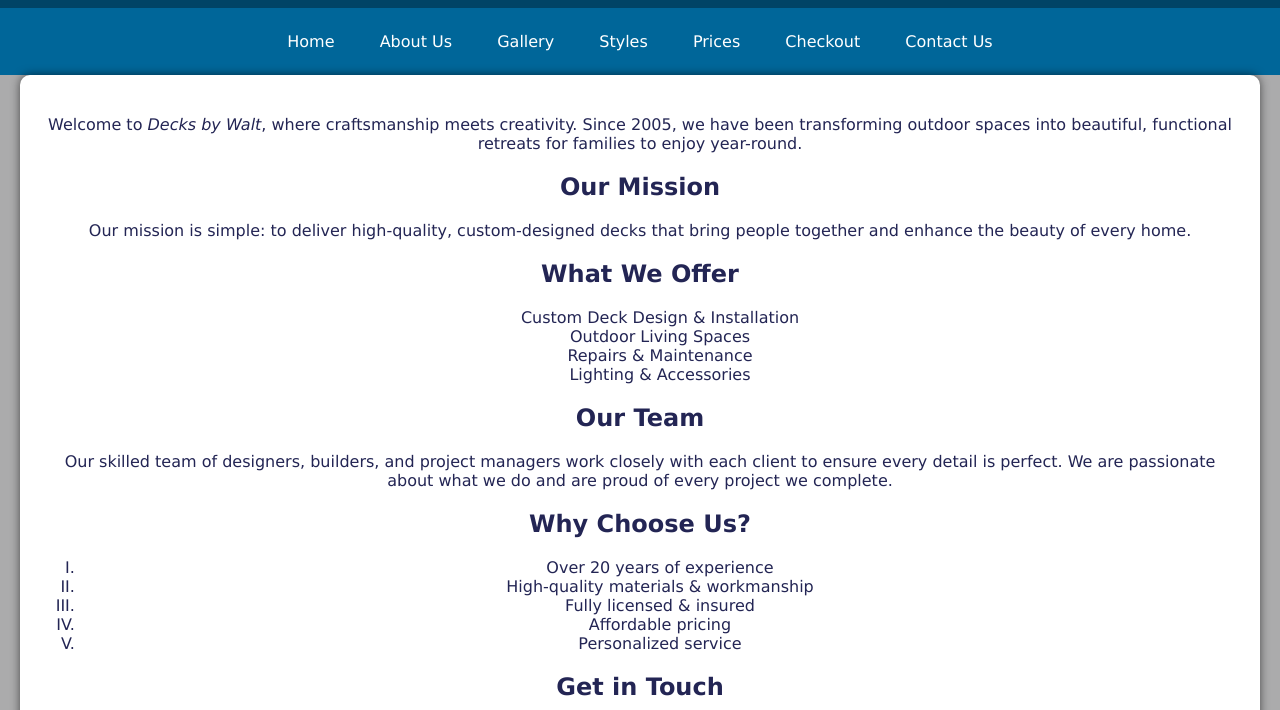
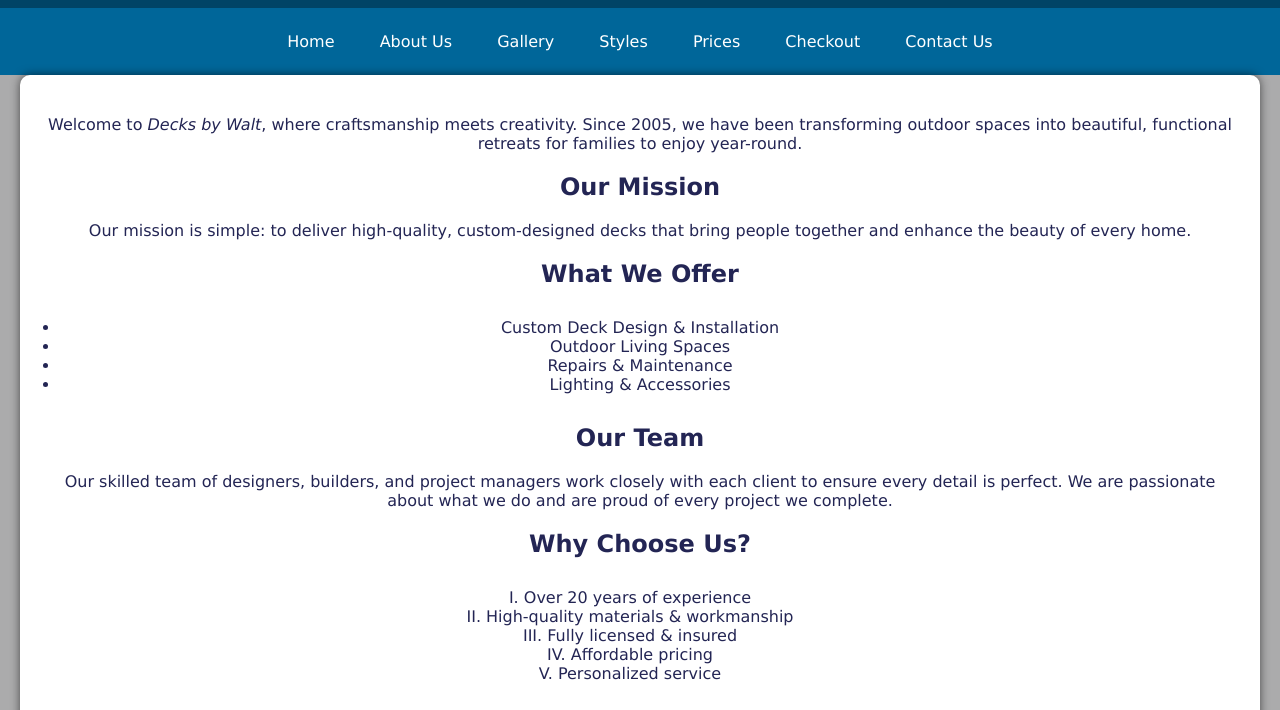
Before and after one commit to swvine/CMST-385, a plain HTML site: page project4/about.html in a window 1280 px wide. Shown: the part 90-800 px from the top of the page. Drawn offline with Linux system fonts and the light colour scheme.

Commit message:
Refine list styles in mystyle.css
Updated list styles for better alignment and padding.

```diff
--- a/project4/css/mystyle.css
+++ b/project4/css/mystyle.css
@@ -62,16 +62,16 @@ em, h3, h5 {
 
 /* List Styles */
 ul, ol {
-  margin: 0;
-  padding: 10;
+  margin: 0 auto;
+  padding: 10px 20px;
 }
-ul {
-  list-style-type: none;
-}
+
 ol {
   list-style-type: upper-roman;
+  list-style-position: inside;
+  text-align: center;
+  padding-left: 0;
 }
-
 /* Wrapper */
 .wrapper {
   max-width: 1200px;
```
